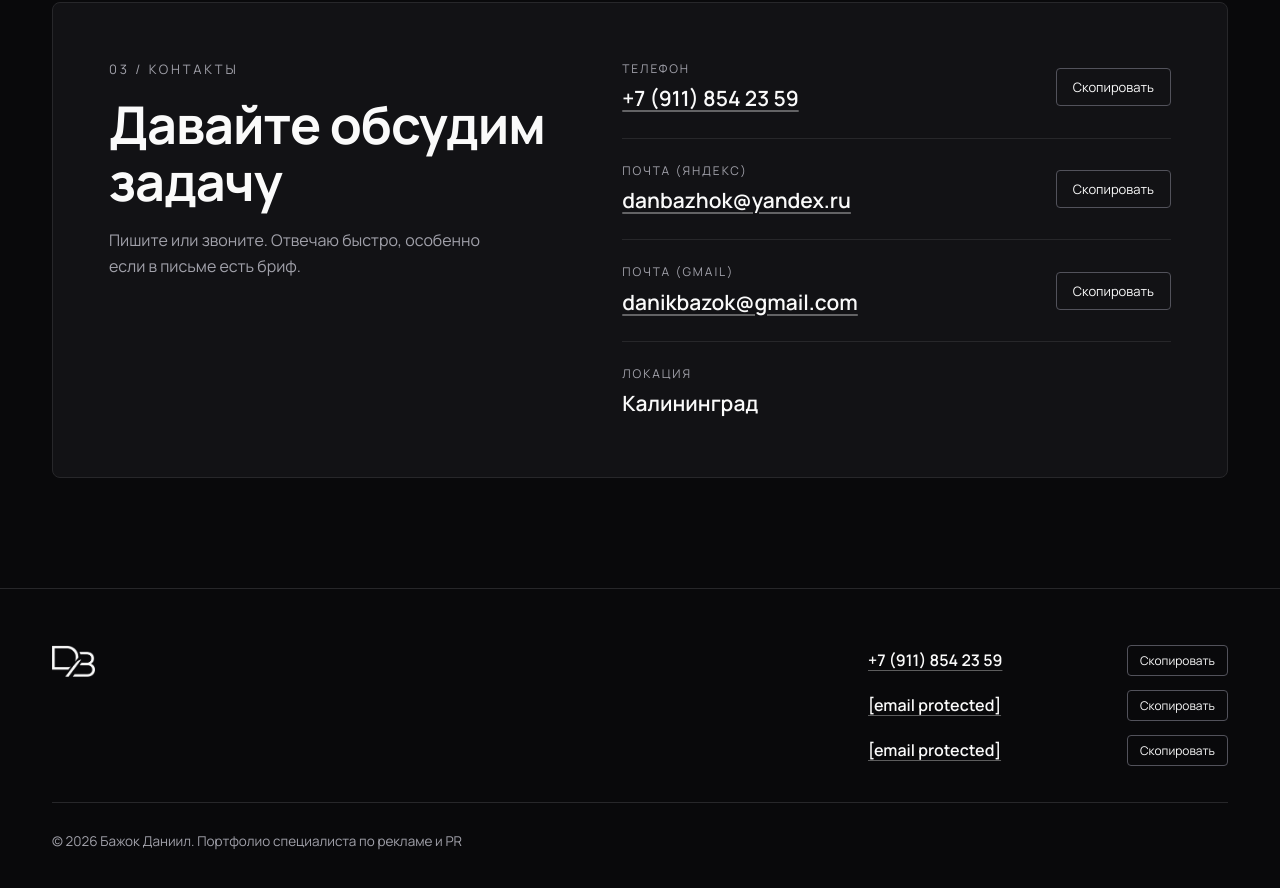
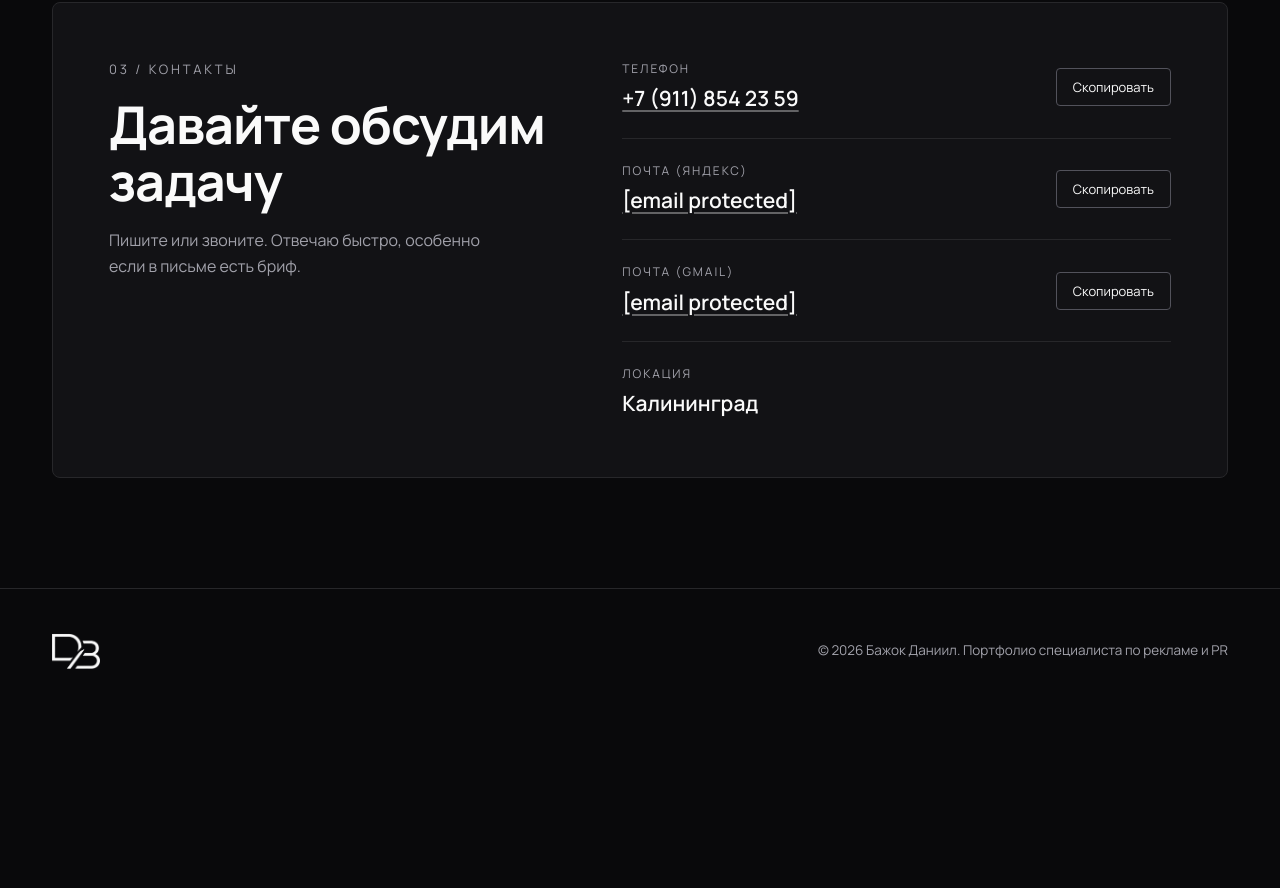
Before and after one commit to UnreadPancake/Bazokdaniil, a plain HTML site: page index.html in a window 1280 px wide. Shown: the part 6815-7703 px from the top of the page. After the commit the page ends 7528 px from the top, so only its background shows below. Drawn offline with Linux system fonts and the light colour scheme.

Commit message:
Add files via upload

```diff
--- a/index.html
+++ b/index.html
@@ -112,15 +112,10 @@ a.val:hover{opacity:.75;text-decoration-color:#FAFAFA}
 .copy:hover{background:var(--white);color:var(--bg);border-color:var(--white)}
 
 /* footer */
-footer{border-top:1px solid var(--line);padding:56px 0 40px}
-.foot-top{display:flex;justify-content:space-between;gap:40px;flex-wrap:wrap;padding-bottom:36px;border-bottom:1px solid var(--line)}
-.foot-top img{height:32px;width:auto}
-.foot-list{display:flex;flex-direction:column;gap:14px;min-width:min(100%,360px)}
-.foot-item{display:flex;align-items:center;justify-content:space-between;gap:16px}
-.foot-item .val{font-size:16px}
-.foot-item .copy{padding:6px 12px;font-size:12px}
-.foot-bottom{padding-top:28px}
-.foot-bottom p{color:var(--muted);font-size:13.5px}
+footer{border-top:1px solid var(--line);padding:44px 0}
+.foot{display:flex;align-items:center;justify-content:space-between;gap:24px;flex-wrap:wrap}
+.foot img{height:36px;width:auto;object-fit:contain}
+.foot p{color:var(--muted);font-size:13.5px}
 
 /* toast */
 .toast{position:fixed;left:50%;bottom:36px;transform:translate(-50%,24px);background:var(--white);color:var(--bg);padding:13px 24px;border-radius:4px;font-size:14px;font-weight:600;opacity:0;pointer-events:none;transition:all .4s var(--ease);z-index:300}
@@ -177,11 +172,14 @@ footer{border-top:1px solid var(--line);padding:56px 0 40px}
   .m-top{padding:12px 16px}
   .thumbs{padding:10px 16px}
   .thumbs button{width:72px}
-  .foot-top{flex-direction:column}
+  .foot{flex-direction:column;align-items:flex-start;gap:16px}
 }
 @media(max-width:480px){
   nav a:first-child{display:none}
   .btn{width:100%}
+  .contact .row{gap:10px}
+  .contact .val{font-size:clamp(11px,3.5vw,14px);overflow-wrap:normal;white-space:nowrap}
+  .contact .copy{padding:8px 10px;font-size:12px}
 }
 @media(prefers-reduced-motion:reduce){
   *{transition-duration:.01ms!important;animation-duration:.01ms!important}
@@ -261,13 +259,11 @@ footer{border-top:1px solid var(--line);padding:56px 0 40px}
             <button class="copy" type="button" data-copy="+7 (911) 854 23 59">Скопировать</button>
           </div>
           <div class="row">
-            <div><div class="lbl">Почта (Яндекс)</div><a class="val" href="mailto:danbazhok@yandex.ru">danbazhok@yandex.ru</a>
-</div>
+            <div><div class="lbl">Почта (Яндекс)</div><a class="val" href="/cdn-cgi/l/email-protection#6c080d020e0d160403072c150d02080914421e19"><span class="__cf_email__" data-cfemail="1b7f7a75797a617374705b627a757f7e6335696e">[email&#160;protected]</span></a></div>
             <button class="copy" type="button" data-copy="danbazhok@yandex.ru">Скопировать</button>
           </div>
           <div class="row">
-            <div><div class="lbl">Почта (Gmail)</div><a class="val" href="mailto:danikbazok@gmail.com">danikbazok@gmail.com</a>
-</div>
+            <div><div class="lbl">Почта (Gmail)</div><a class="val" href="/cdn-cgi/l/email-protection#b4d0d5dadddfd6d5cedbdff4d3d9d5ddd89ad7dbd9"><span class="__cf_email__" data-cfemail="6206030c0b090003180d0922050f030b0e4c010d0f">[email&#160;protected]</span></a></div>
             <button class="copy" type="button" data-copy="danikbazok@gmail.com">Скопировать</button>
           </div>
           <div class="row">
@@ -280,27 +276,9 @@ footer{border-top:1px solid var(--line);padding:56px 0 40px}
 </main>
 
 <footer>
-  <div class="wrap">
-    <div class="foot-top">
-      <img src="logo%20white.png" alt="Логотип" loading="lazy">
-      <div class="foot-list">
-        <div class="foot-item">
-          <a class="val" href="tel:+79118542359">+7 (911) 854 23 59</a>
-          <button class="copy" type="button" data-copy="+7 (911) 854 23 59">Скопировать</button>
-        </div>
-        <div class="foot-item">
-          <a class="val" href="/cdn-cgi/l/email-protection#482c29262a2932202723083129262c2d30663a3d"><span class="__cf_email__" data-cfemail="b9ddd8d7dbd8c3d1d6d2f9c0d8d7dddcc197cbcc">[email&#160;protected]</span></a>
-          <button class="copy" type="button" data-copy="danbazhok@yandex.ru">Скопировать</button>
-        </div>
-        <div class="foot-item">
-          <a class="val" href="/cdn-cgi/l/email-protection#6105000f080a03001b0e0a21060c00080d4f020e0c"><span class="__cf_email__" data-cfemail="4420252a2d2f26253e2b2f042329252d286a272b29">[email&#160;protected]</span></a>
-          <button class="copy" type="button" data-copy="danikbazok@gmail.com">Скопировать</button>
-        </div>
-      </div>
-    </div>
-    <div class="foot-bottom">
-      <p>© 2026 Бажок Даниил. Портфолио специалиста по рекламе и PR</p>
-    </div>
+  <div class="wrap foot">
+    <img src="logo%20white.png" alt="Логотип" loading="lazy">
+    <p>© 2026 Бажок Даниил. Портфолио специалиста по рекламе и PR</p>
   </div>
 </footer>
 
```
